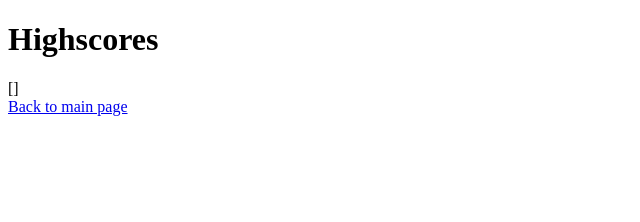
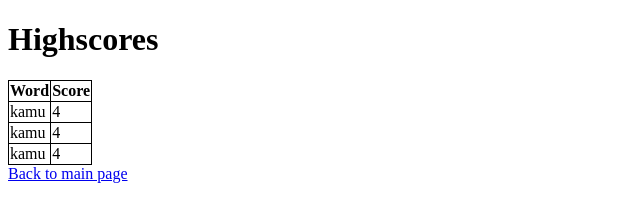
Before and after one commit to bizkanta/BlackSwan_wordGame, a plain HTML site: page index.html at #!/highscores in a window 1280 px wide. Shown: the whole page, without its empty margins (0-640 px from the left). Drawn offline with nearby package versions, Linux system fonts and the light colour scheme; some packages are replaced by stand-ins of ours.

Commit message:
create highscore list

```diff
--- a/game.js
+++ b/game.js
@@ -22,7 +22,11 @@ angular.module('wordGame', ['ui.router'])
     $scope.highscores = gameService.highscores;
   }])
   .service('GameService', [function() {
-    this.highscores = [];
+    this.highscores = [
+      {word: 'kamu', score: 4},
+      {word: 'kamu', score: 4},
+      {word: 'kamu', score: 4}
+    ];
     this.dictionary = ["ability","able","aboard","about","above","accept","accident","according"];
 
     this.isInDictionary = function(word) {
--- a/index.html
+++ b/index.html
@@ -6,6 +6,7 @@
     <script src="https://ajax.googleapis.com/ajax/libs/angularjs/1.5.6/angular.min.js"></script>
     <script src="https://angular-ui.github.io/ui-router/release/angular-ui-router.js"></script>
     <script src="game.js"></script>
+    <link rel="stylesheet" href="style.css">
   </head>
   <body ng-app="wordGame">
     <div ui-view></div>
--- /dev/null
+++ b/style.css
@@ -0,0 +1,7 @@
+table {
+  border-collapse: collapse;
+}
+
+td, th {
+  border: 1px solid black;
+}
--- a/templates/highscores.html
+++ b/templates/highscores.html
@@ -1,3 +1,12 @@
 <h1>Highscores</h1>
-<div>{{highscores}}</div>
+<table>
+  <tr>
+    <th>Word</th>
+    <th>Score</th>
+  </tr>
+  <tr ng-repeat="item in highscores">
+    <td>{{item.word}}</td>
+    <td>{{item.score}}</td>
+  </tr>
+</table>
 <a ui-sref="mainpage">Back to main page</a>
```
